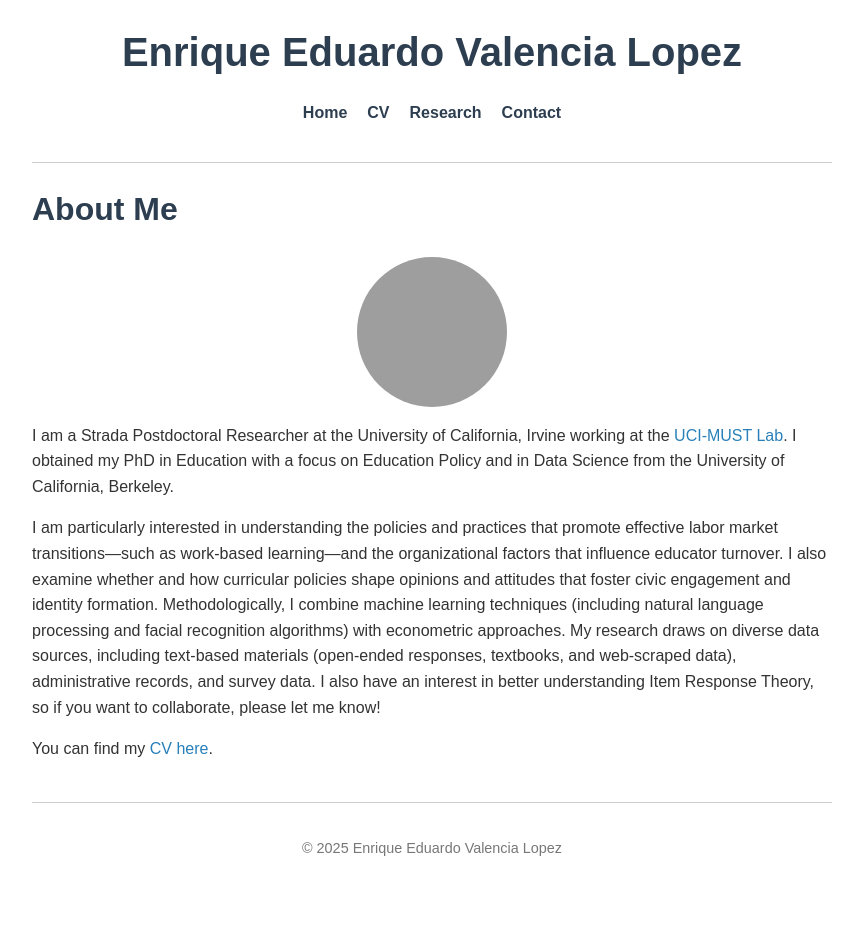
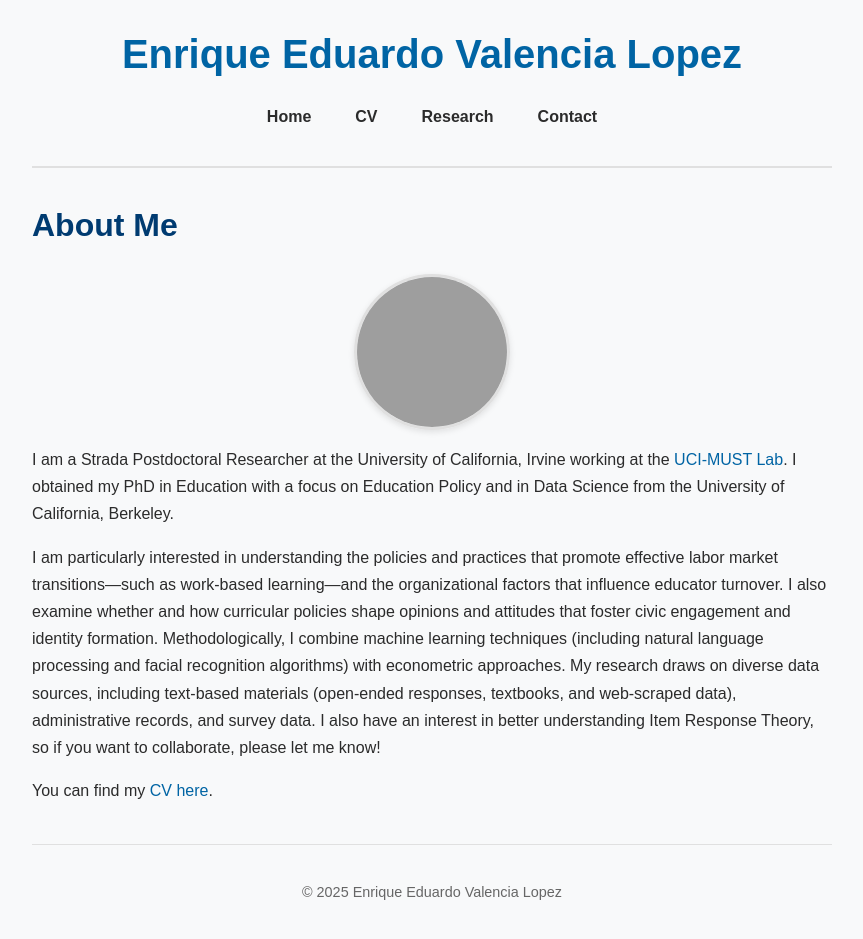
Before and after one commit to evalencialopez/evalencialopez.github.io, a Jekyll site: the page built from index.md, in a window 1280 px wide. Shown: the whole page, without its empty margins (208-1071 px from the left). Built offline with Jekyll 4.4.1, drawn with Linux system fonts in a browser that asks for light colours; before the commit the page ends 900 px from its top, so only the background shows below that; grey boxes are pictures that could not be loaded.

Commit message:
Update style

```diff
--- a/assets/css/style.css
+++ b/assets/css/style.css
@@ -1,72 +1,107 @@
+/* ====== GLOBAL STYLES ====== */
 body {
-  font-family: Arial, sans-serif;
-  line-height: 1.6;
+  font-family: 'Arial', sans-serif;
+  line-height: 1.7;
   max-width: 800px;
   margin: 0 auto;
   padding: 20px;
-  color: #333;
+  color: #2B2B2B; /* darker, more readable text */
+  background-color: #F8F9FA; /* soft off-white background */
 }
 
+/* ====== HEADER ====== */
 header {
   text-align: center;
-  border-bottom: 1px solid #ccc;
+  border-bottom: 2px solid #E0E0E0;
   padding-bottom: 20px;
-  margin-bottom: 20px;
+  margin-bottom: 30px;
 }
 
 header h1 {
   margin: 0;
   font-size: 2.5em;
+  color: #0064A4; /* UCI blue */
 }
 
+/* ====== NAVIGATION ====== */
 nav ul {
   list-style: none;
   padding: 0;
   display: flex;
   justify-content: center;
-  gap: 20px;
+  gap: 24px;
+  margin-top: 15px;
 }
 
 nav ul li a {
   text-decoration: none;
-  color: #2c3e50;
+  color: #2B2B2B;
   font-weight: bold;
+  padding: 6px 10px;
+  transition: color 0.3s ease, background-color 0.3s ease;
+  border-radius: 6px;
 }
 
-nav ul li a.active, nav ul li a:hover {
-  color: #2980b9;
+nav ul li a.active,
+nav ul li a:hover {
+  color: #FFFFFF;
+  background-color: #0064A4; /* blue hover effect */
 }
 
+/* ====== MAIN CONTENT ====== */
 main {
   margin-bottom: 40px;
 }
 
 h1, h2, h3 {
-  color: #2c3e50;
+  color: #003B71; /* slightly darker UCI blue for headings */
 }
 
 a {
-  color: #2980b9;
+  color: #0064A4; /* link color */
   text-decoration: none;
+  transition: color 0.2s ease;
 }
 
 a:hover {
+  color: #FDB515; /* UCI gold hover */
   text-decoration: underline;
 }
 
+/* ====== FOOTER ====== */
 footer {
   text-align: center;
   font-size: 0.9em;
-  color: #777;
-  border-top: 1px solid #ccc;
+  color: #666;
+  border-top: 1px solid #E0E0E0;
   padding-top: 20px;
+  margin-top: 40px;
 }
 
+/* ====== IMAGES ====== */
 img {
   display: block;
   margin: 0 auto;
   width: 150px;
-  height: 150px; /* Ensures consistent dimensions */
-  border-radius: 50%; /* Makes it circular */
-  object-fit: cover; /* Ensures the image fills the circle without distortion */
+  height: 150px;
+  border-radius: 50%;
+  object-fit: cover;
+  border: 3px solid #E0E0E0;
+  box-shadow: 0 2px 6px rgba(0, 0, 0, 0.1);
 }
+
+/* ====== SMALL SCREENS ====== */
+@media (max-width: 600px) {
+  body {
+    padding: 15px;
+  }
+
+  header h1 {
+    font-size: 2em;
+  }
+
+  nav ul {
+    flex-direction: column;
+    gap: 10px;
+  }
+}
```
Also changed, not shown: 1 other file.
